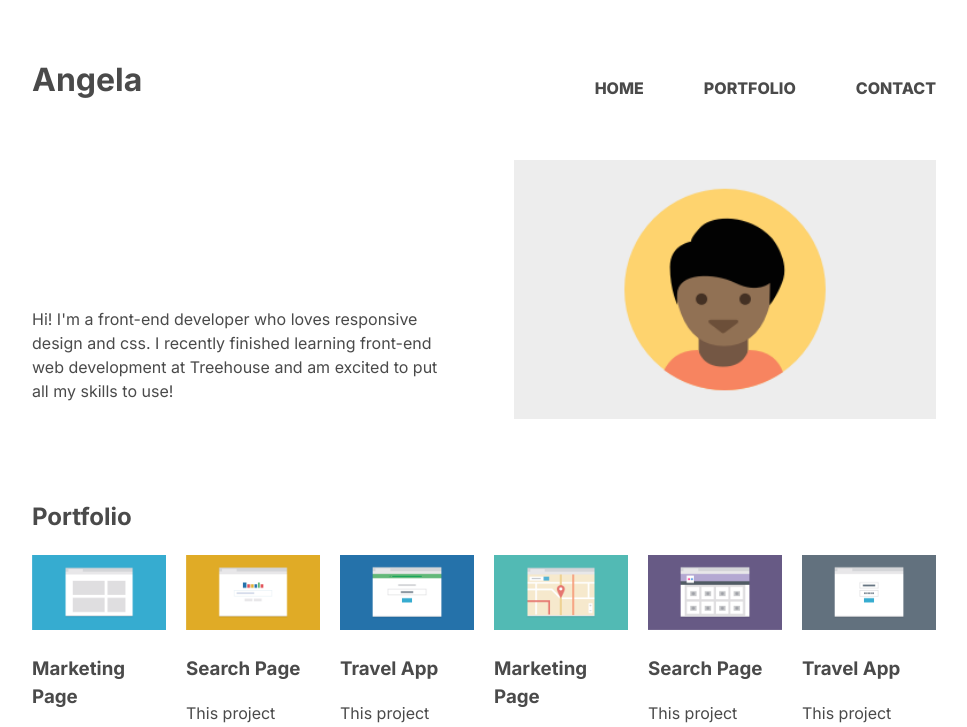
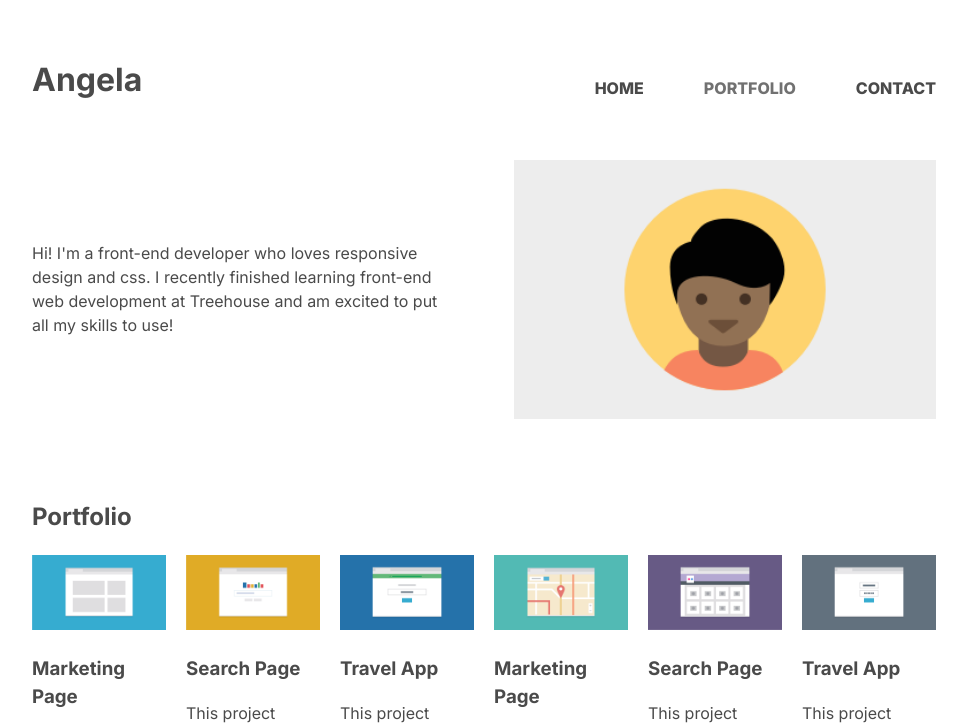
Before and after one commit to AngelaSorokina/Mobile-first-Responsive-Layout, a plain HTML site: page index.html in a window 1280 px wide. In both pictures the pointer is over the element 921 px from the left and 88 px from the top of the page. Shown: the top 727 px of the page, without its empty margins (156-1123 px from the left). Drawn offline with Linux system fonts and the light colour scheme.

Commit message:
Adding hover on links, changing centering in Container2

```diff
--- a/css/style.css
+++ b/css/style.css
@@ -23,6 +23,9 @@ ul, a {
   color: #4A4A4A;
   margin:0;
 }
+ul, a:hover {
+color: #717171;
+}
 img {
 	max-width: 100%;
   height: auto;
@@ -47,6 +50,9 @@ img {
   }
   .nav {
     padding: 0;
+  }
+  .container2 {
+    align-items:center;
   }
 
   .cards {
```
